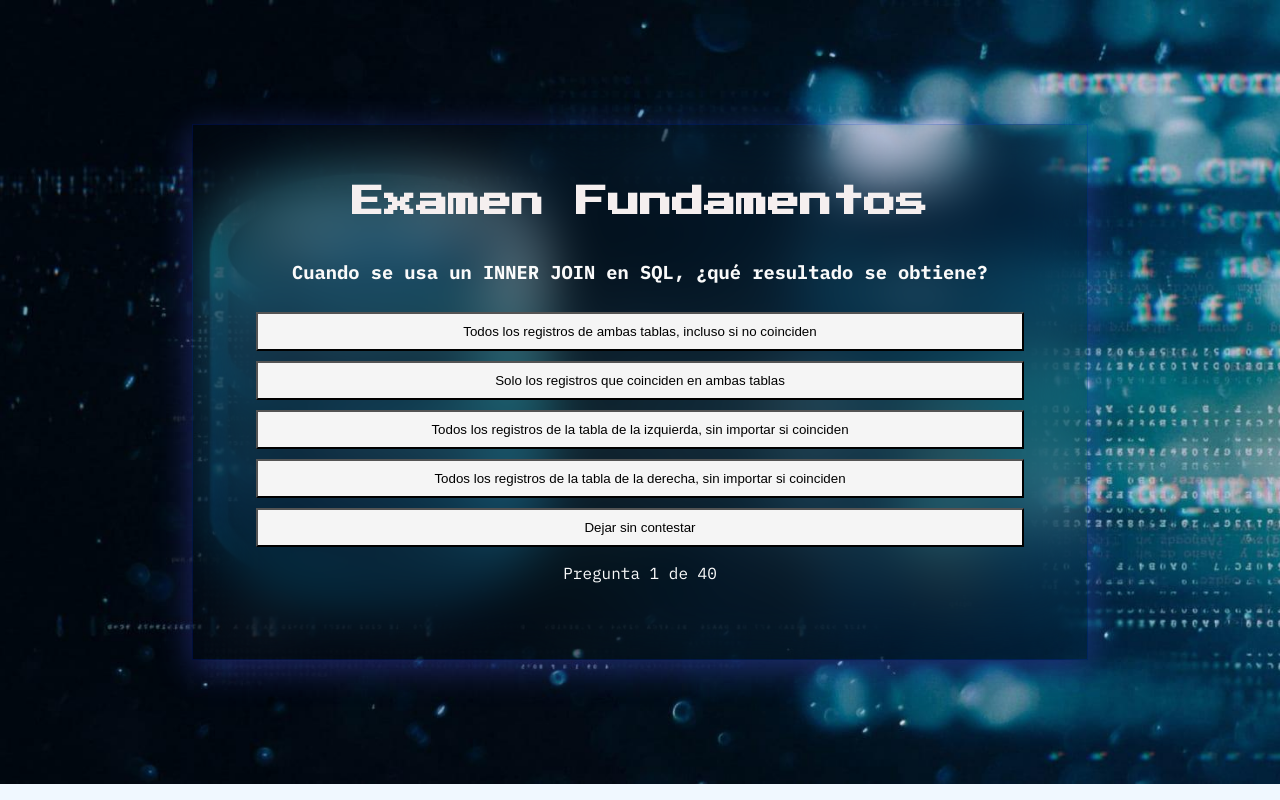
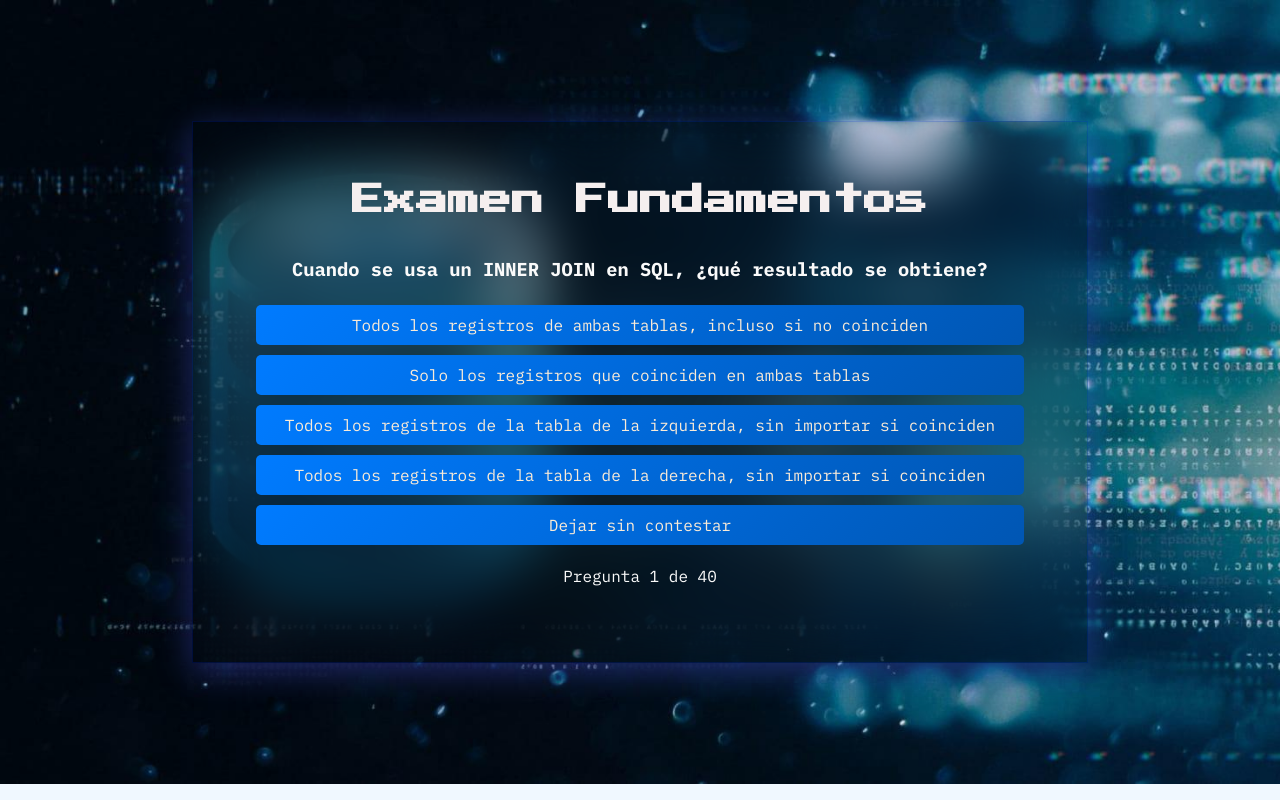
Before and after one commit to AaronSGomez/GeneradorExamen, a website: page index.html in a window 1280 px wide. Drawn offline with Linux system fonts and the light colour scheme.

Commit message:
actualizacion de style y app
elimino fallo al tener una respuesta con caracteres ' y ", u¡y cambio boton por li con stilos

```diff
--- a/app.js
+++ b/app.js
@@ -41,13 +41,16 @@ function mostrarPregunta() {
 
   // Crear botones con las opciones correctamente referenciadas
   [preguntaActual.A, preguntaActual.B, preguntaActual.C, preguntaActual.D].forEach(opcion => {
-      opcionesHTML += `<button onclick="verificarRespuesta('${opcion}')">${opcion}</button><br>`;
+    const opcionCodificada = encodeURIComponent(opcion);
+    opcionesHTML += `<li><a href="#" onclick="verificarRespuesta(decodeURIComponent('${opcionCodificada}'))">${opcion}</a></li>`;
   });
 
   document.getElementById("pregunta-container").innerHTML = `
       <h3>${preguntaActual.enunciado}</h3>
+      <ul>
       ${opcionesHTML}
-      <button onclick="saltar()">Dejar sin contestar</button><br>
+      <li><a href="#" onclick="saltar()">Dejar sin contestar</a></li>
+      </ul>
       <p>Pregunta ${indicePregunta+1} de 40</p>`;
 }
 
--- a/style.css
+++ b/style.css
@@ -33,11 +33,13 @@ body {
   background-repeat: no-repeat;
 }
 .box{
+  align-self: center;
   box-shadow: 0 8px 32px 0 rgba(82, 93, 252, 0.37);
   backdrop-filter: blur( 30px );
   -webkit-backdrop-filter: blur( 10px );
   border: 1px solid rgba(0, 44, 241, 0.18);
   padding: 20px;
+  box-sizing:border-box;
   width: 100%;
   min-height: 40vh;
   max-height: auto;
@@ -45,18 +47,19 @@ body {
 h1{
   font-family: "Press Start 2P";
   color:rgb(245, 239, 239);
-  align-self:flex-end;
   padding: 20px;
+  box-sizing:border-box;
 }
 #pregunta-container {
   width: 100%;
   color:rgb(250, 250, 250);
-  align-self: baseline;
+  box-sizing:border-box;
 }
 #respuesta{
   font-family: "Press Start 2P" ;
   padding: 20px;
   color: whitesmoke;
+  box-sizing:border-box;
 }
 
 button {
@@ -64,6 +67,40 @@ button {
   margin-top: 10px;
   padding: 10px;
   background-color: whitesmoke;
+ }
+ ul{
+  margin: 0;
+  padding: 0;
+  display: flex;
+  align-items: center;
+  justify-content: center;
+  flex-direction: column;
+  list-style: none;
+  width: 100%;
+  box-sizing:border-box;
+ }
+
+ li {
+  width:90%;
+  padding: 10px 15px;
+  margin: 5px;
+  background: linear-gradient(135deg, #007BFF, #0056b3);
+  color: white;
+  border-radius: 5px;
+  text-align: center;
+  box-sizing:border-box;
+  cursor: pointer;
+  transition: all 0.3s ease-in-out;
+  list-style: none;
+}
+
+li:hover {
+  background: linear-gradient(135deg, #0056b3, #00408b);
+  transform: scale(1.05);
+}
+ a{
+  text-decoration: none;
+  color: antiquewhite;
  }
 
  @media (max-width: 460px) {
```
